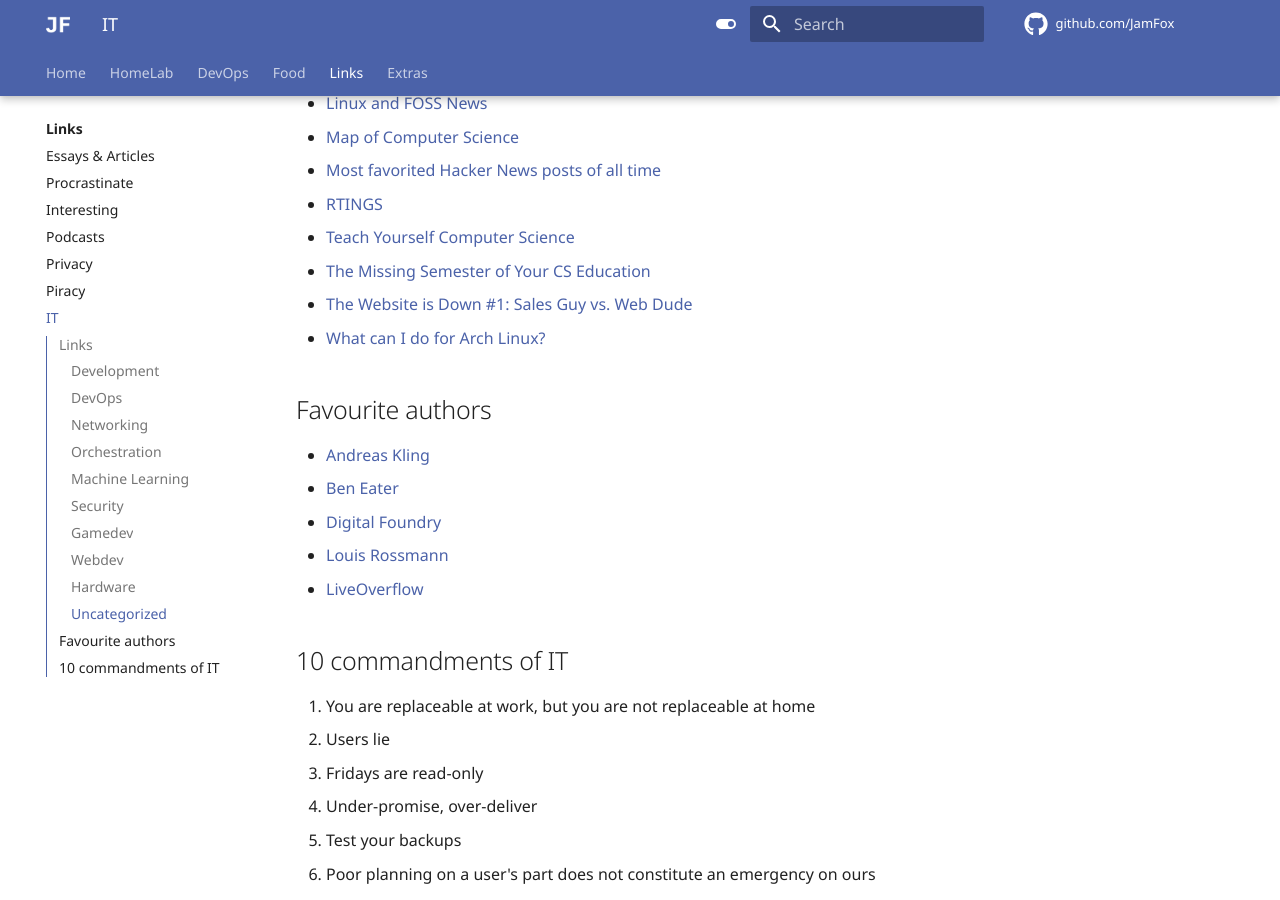
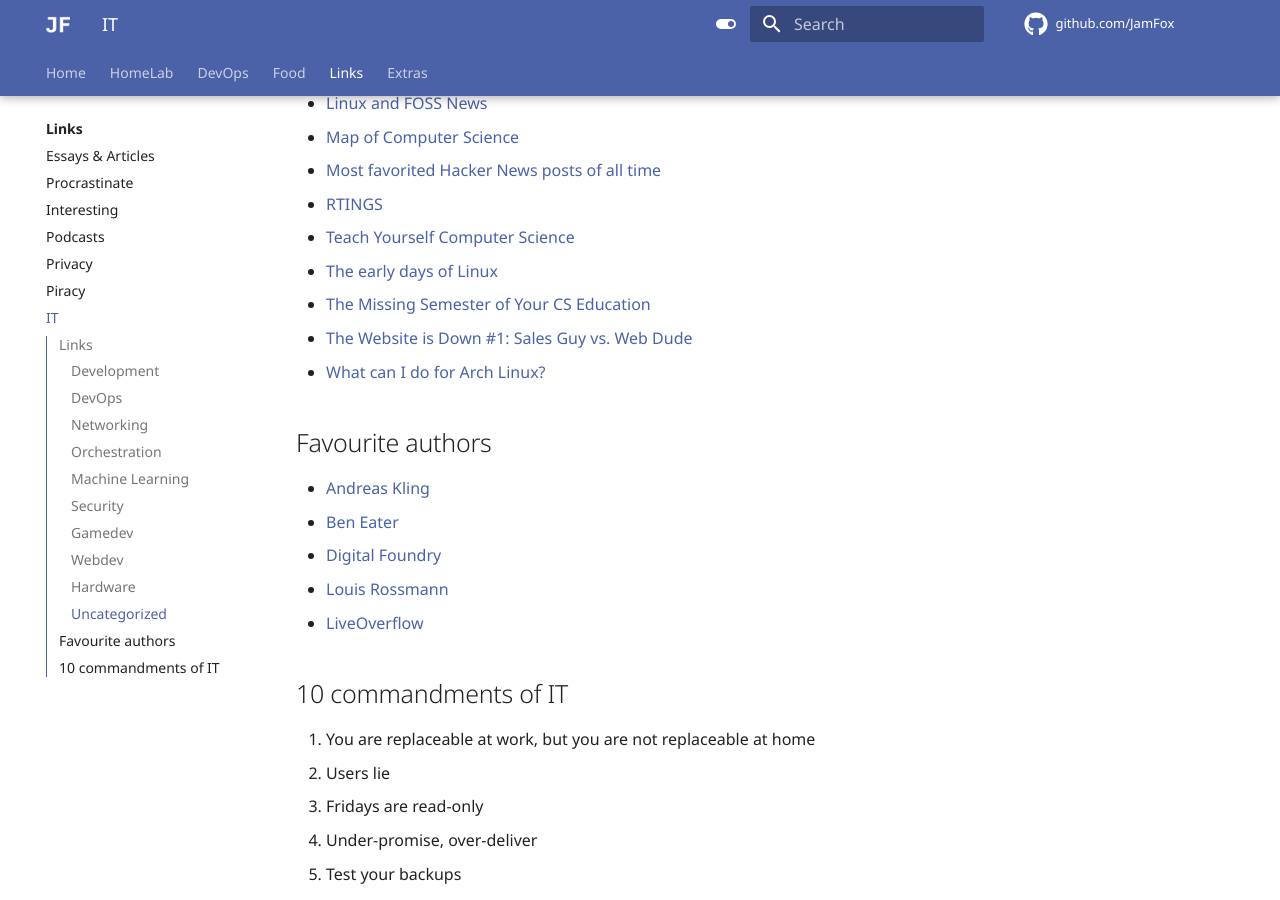
Before and after one commit to JamFox/docs.jamfox.dev, an MkDocs documentation site: the page built from docs/content/links/it.md, in a window 1280 px wide and 900 px high, scrolled down 2409 px. Built offline with MkDocs 1.6.1 and Material for MkDocs 9.7.7, drawn with Linux system fonts in a browser that asks for light colours; comment, search, counter and statistics services are not loaded.

Commit message:
add early linux

```diff
--- a/docs/content/links/it.md
+++ b/docs/content/links/it.md
@@ -86,6 +86,7 @@ title: "IT"
 - [Most favorited Hacker News posts of all time](https://observablehq.com/@tomlarkworthy/hacker-favourites-analysis)
 - [RTINGS](https://www.rtings.com/)
 - [Teach Yourself Computer Science](https://teachyourselfcs.com/)
+- [The early days of Linux](https://lwn.net/SubscriberLink/928581/841b747332791ac4/)
 - [The Missing Semester of Your CS Education](https://missing.csail.mit.edu/)
 - [The Website is Down #1: Sales Guy vs. Web Dude](https://youtu.be/uRGljemfwUE)
 - [What can I do for Arch Linux?](https://whatcanidofor.archlinux.org/)
```
